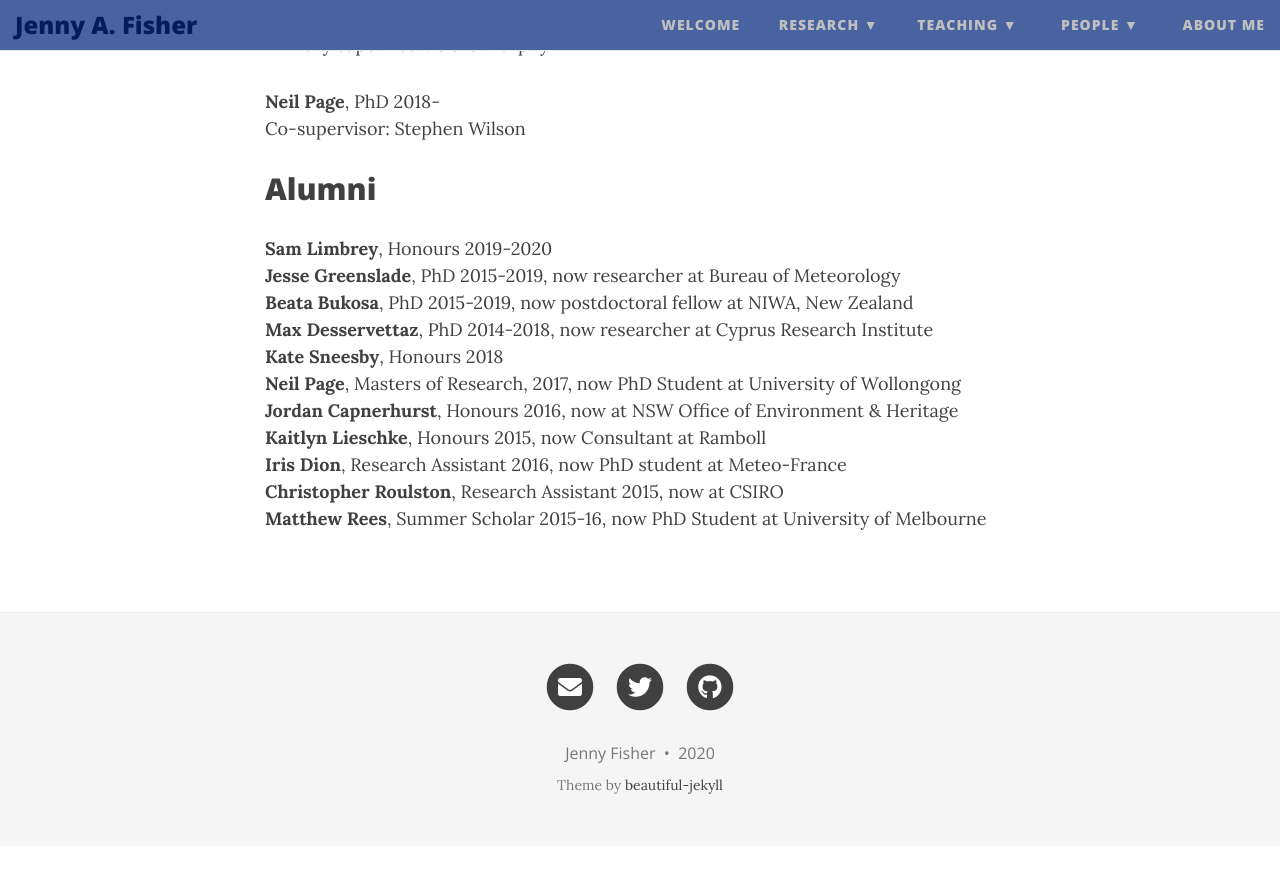
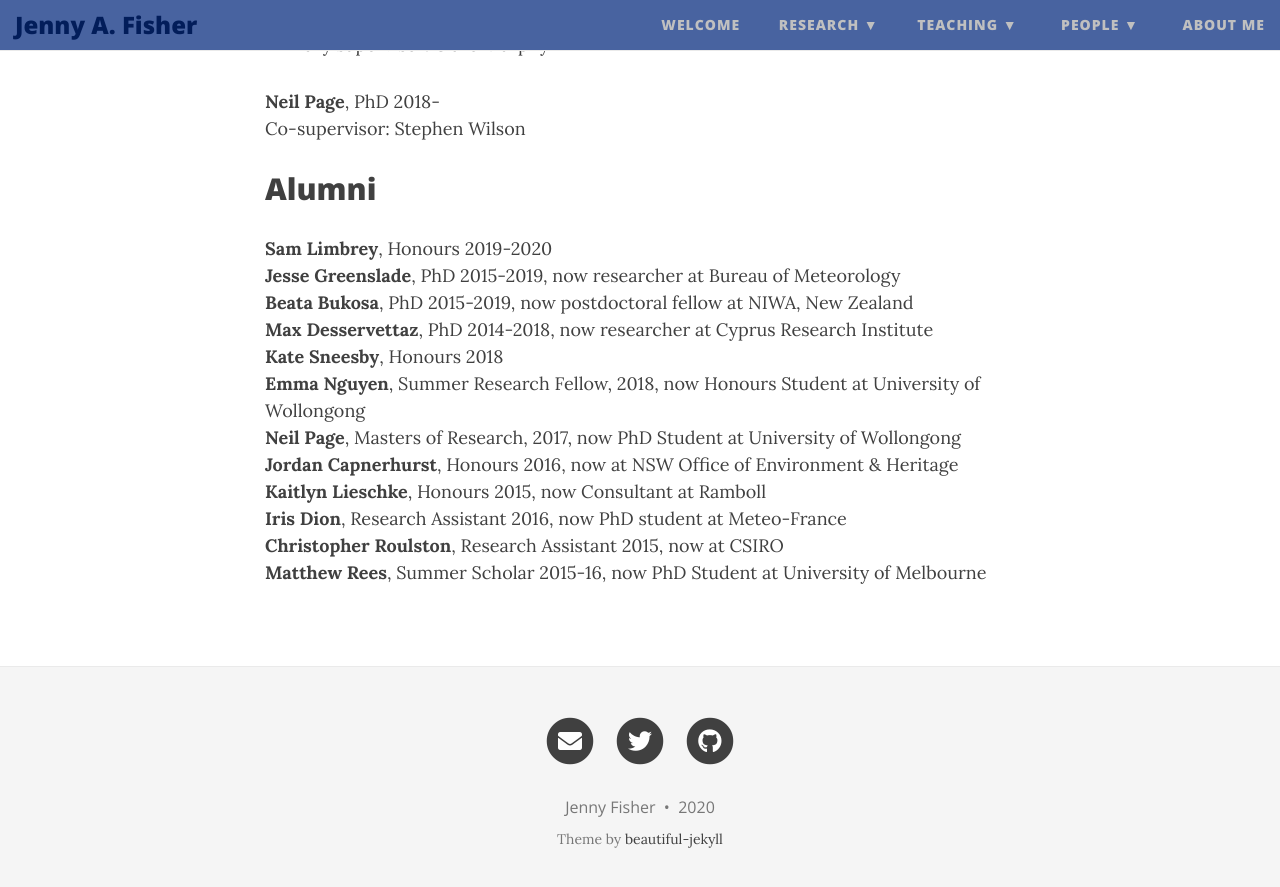
Before and after one commit to jennyfisher/jennyfisher.github.io, a Jekyll site: the page built from people.md, in a window 1280 px wide and 900 px high, scrolled down 579 px. Shown: the top 887 px of the window. Built offline with Jekyll 4.4.1, drawn with Linux system fonts in a browser that asks for light colours; nearby versions of some CDN libraries; before the commit the page ends 1425 px from its top, so only the background shows below that.

Commit message:
Update people.md

```diff
--- a/people.md
+++ b/people.md
@@ -27,6 +27,7 @@ title: People
 **Beata Bukosa**, PhD 2015-2019, now postdoctoral fellow at NIWA, New Zealand<br/>
 **Max Desservettaz**, PhD 2014-2018, now researcher at Cyprus Research Institute<br/>
 **Kate Sneesby**, Honours 2018<br/>
+**Emma Nguyen**, Summer Research Fellow, 2018, now Honours Student at University of Wollongong<br/>
 **Neil Page**, Masters of Research, 2017, now PhD Student at University of Wollongong<br/>
 **Jordan Capnerhurst**, Honours 2016, now at NSW Office of Environment & Heritage<br/>
 **Kaitlyn Lieschke**, Honours 2015, now Consultant at Ramboll<br/>
```
